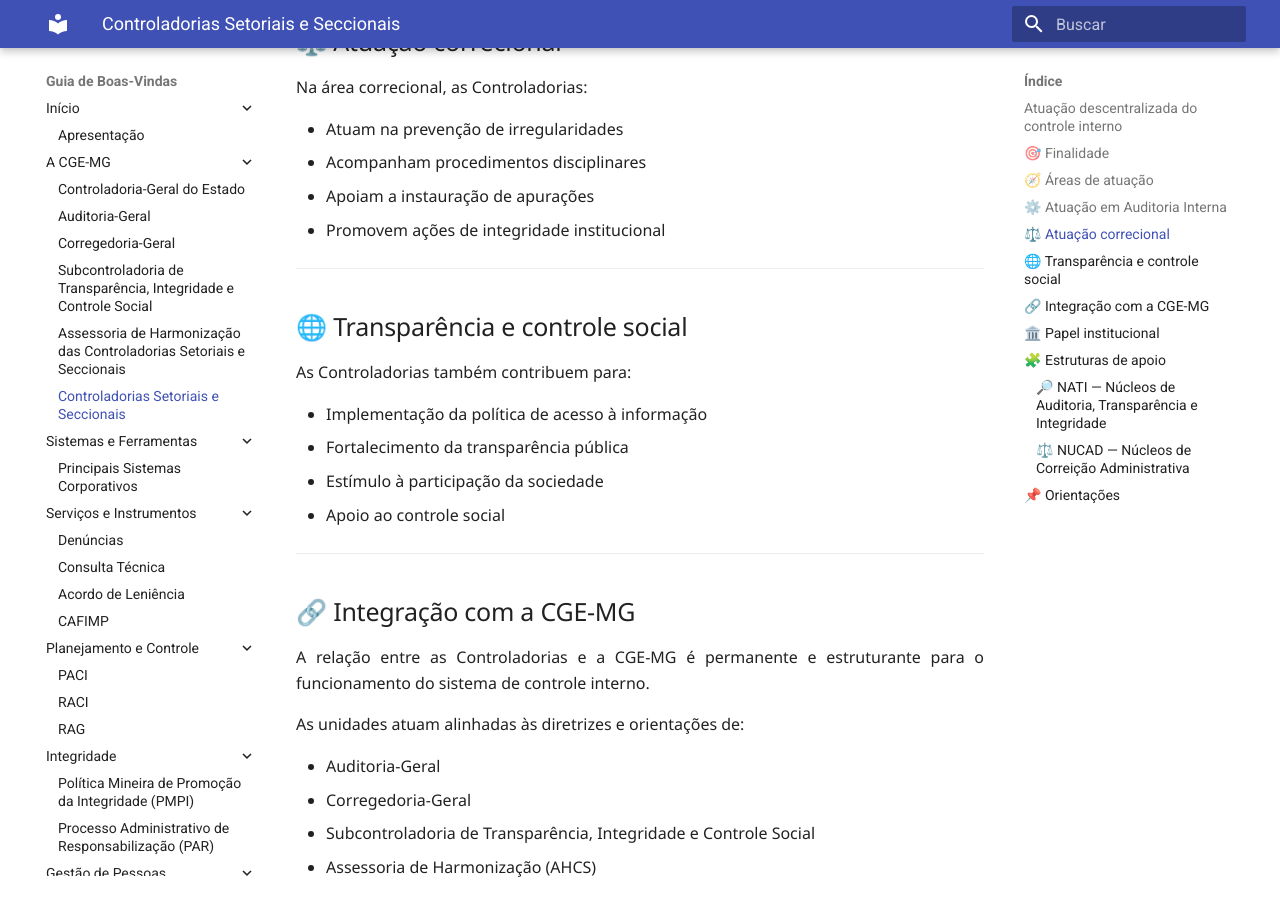
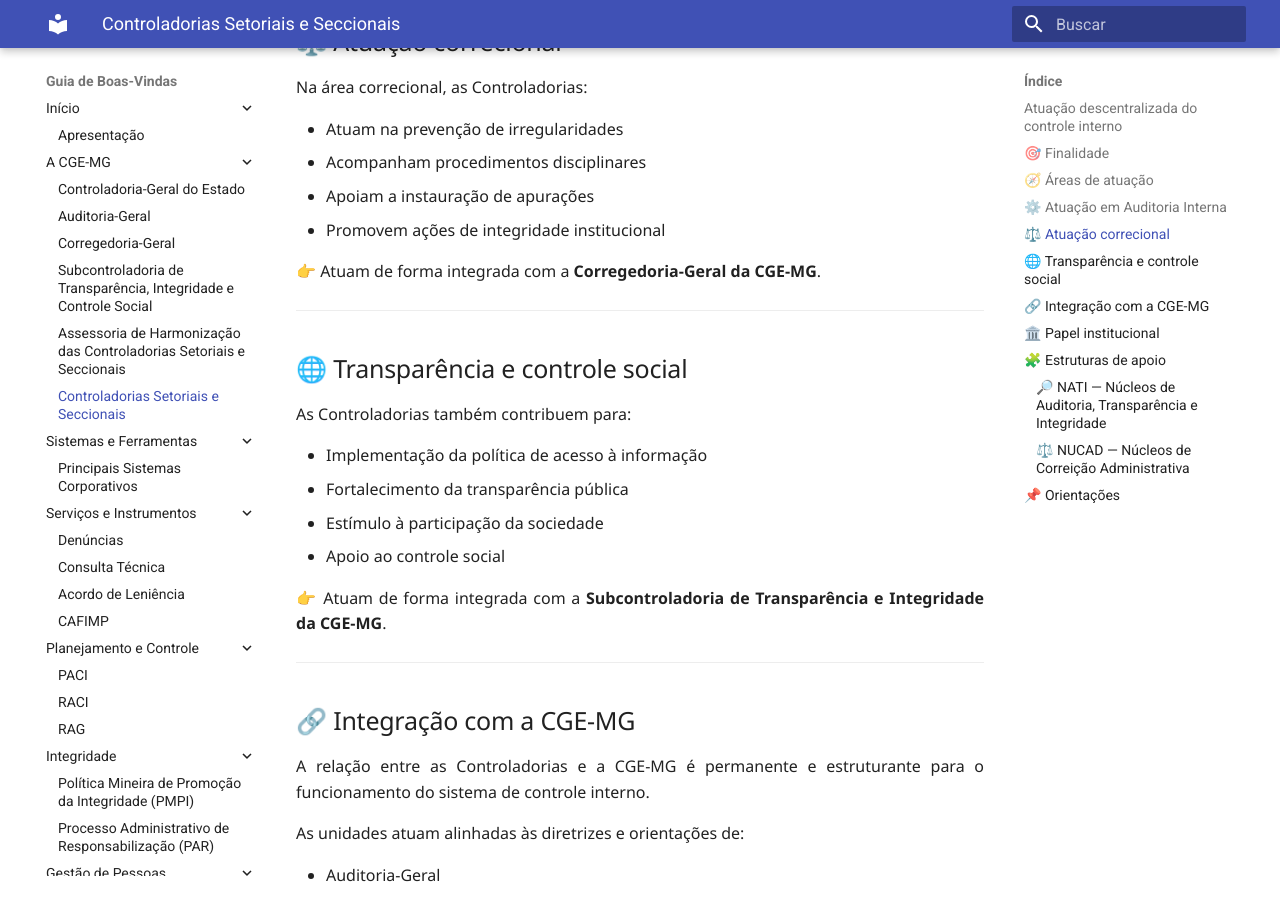
Before and after one commit to CGEMG-AHCS/guia-de-boas-vindas, an MkDocs documentation site: the page built from docs/cset-csec.md, in a window 1280 px wide and 900 px high, scrolled down 1556 px. Built offline with MkDocs 1.6.1 and Material for MkDocs 9.7.7, drawn with Linux system fonts in a browser that asks for light colours.

Commit message:
Update cset-csec.md

```diff
--- a/docs/cset-csec.md
+++ b/docs/cset-csec.md
@@ -59,6 +59,8 @@ Na área correcional, as Controladorias:
 - Apoiam a instauração de apurações
 - Promovem ações de integridade institucional
 
+👉 Atuam de forma integrada com a **Corregedoria-Geral da CGE-MG**.
+
 ---
 
 ## 🌐 Transparência e controle social
@@ -69,6 +71,8 @@ As Controladorias também contribuem para:
 - Fortalecimento da transparência pública
 - Estímulo à participação da sociedade
 - Apoio ao controle social
+
+👉 Atuam de forma integrada com a **Subcontroladoria de Transparência e Integridade da CGE-MG**.
 
 ---
 
```
